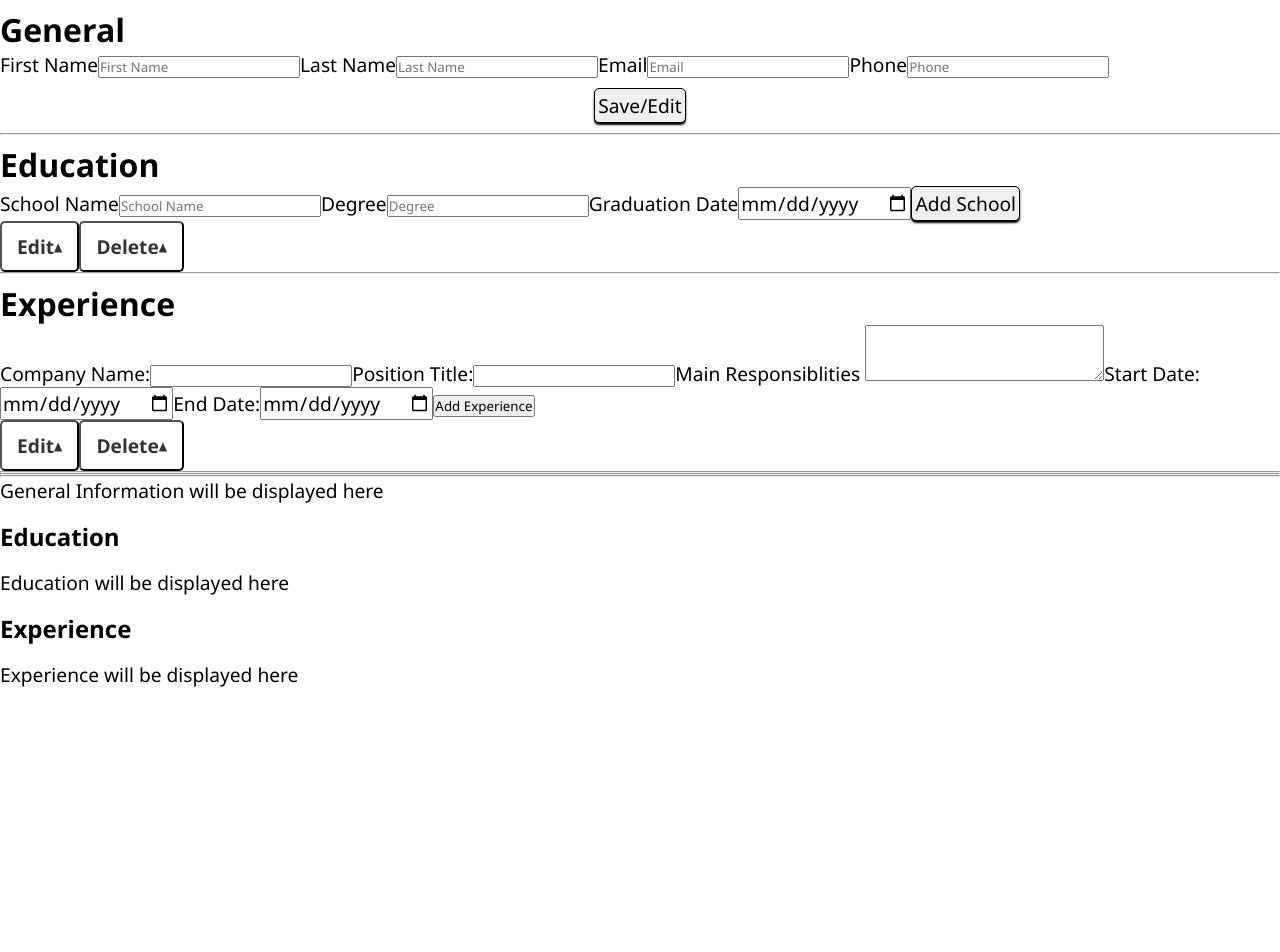
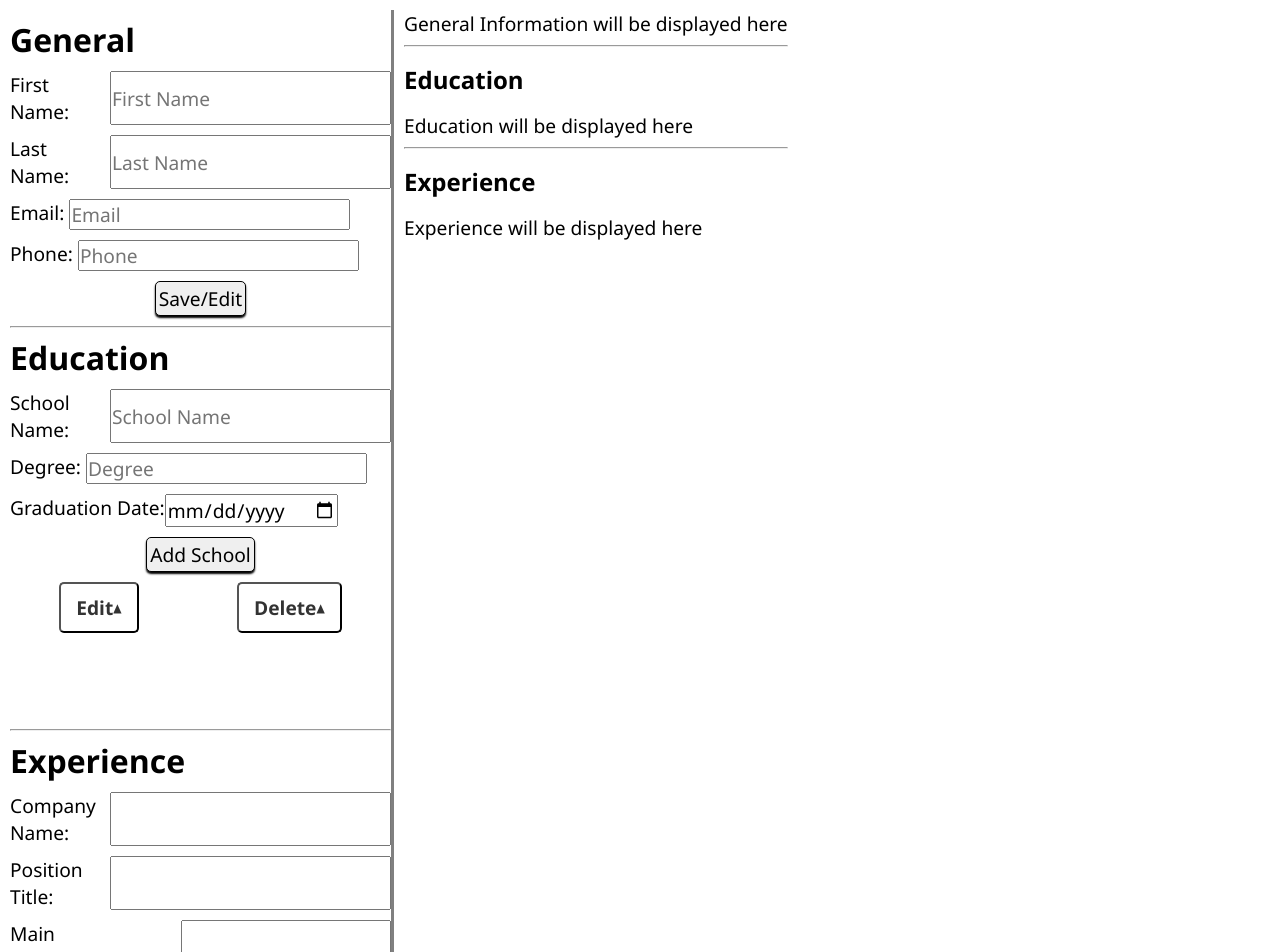
Before and after one commit to BearsLair/React-CV, a React (Vite) app in the folder CV-App/: page / in a window 1280 px wide. Shown: the top 952 px of the page. Before the commit the page ends 800 px from the top, so only its background shows below. Built offline with nearby package versions, Linux system fonts and the light colour scheme.

Commit message:
changed class names to more logical ones

```diff
--- a/CV-App/src/App.jsx
+++ b/CV-App/src/App.jsx
@@ -11,21 +11,22 @@ function App() {
   const [expInfo, setExpInfo] = useState([]);
 
   return (
-    <>
+    <div className="app">
+      <div className="user-inputs-div">
         <General submitGeneral={setGeneralInfo} />
         <hr />
         <Education eduCopy={eduInfo} submitEducation={setEduInfo} />
         <hr />
         <Experience expCopy={expInfo} submitExperience={setExpInfo} />
-      <hr />
-      <hr />
-      <hr />
+      </div>
+      <div className="display-CV-div">
         <CV_Display
           generalData={generalInfo}
           eduData={eduInfo}
           expData={expInfo}
         />
-    </>
+      </div>
+    </div>
   );
 }
 
--- a/CV-App/src/components/CV_Display.jsx
+++ b/CV-App/src/components/CV_Display.jsx
@@ -12,12 +12,13 @@ function CV_Display({ generalData, eduData, expData }) {
       ) : (
         <p>General Information will be displayed here</p>
       )}
+      <hr />
       <h2>Education</h2>
       {eduData.length > 0 ? (
         eduData.map((item) => {
           return (
             <div className="edu-info" key={item.id}>
-              <p>School: {item.schoolName}</p>
+              <p>{item.schoolName}</p>
               <p>Degree: {item.degree}</p>
               <p>Graduation Date: {item.gradDate}</p>
             </div>
@@ -26,12 +27,13 @@ function CV_Display({ generalData, eduData, expData }) {
       ) : (
         <p>Education will be displayed here</p>
       )}
+      <hr />
       <h2>Experience</h2>
       {expData.length > 0 ? (
         expData.map((item) => {
           return (
             <div className="exp-info" key={item.id}>
-              <p>Company: {item.companyName}</p>
+              <p>{item.companyName}</p>
               <p>Position: {item.posTitle}</p>
               <p>Main Reponsibilities: {item.responsibilities}</p>
               <p>
--- a/CV-App/src/components/DropdownMenu.jsx
+++ b/CV-App/src/components/DropdownMenu.jsx
@@ -53,7 +53,10 @@ const DropdownMenu = ({
         <ul>
           {itemArray.map((item) => (
             <li key={item.id}>
-              <button onClick={() => chooseEditItem(item)}>
+              <button
+                className="selection-item"
+                onClick={() => chooseEditItem(item)}
+              >
                 {item[nameInfo]}
               </button>
             </li>
--- a/CV-App/src/components/Education.jsx
+++ b/CV-App/src/components/Education.jsx
@@ -67,31 +67,38 @@ function Education({ eduCopy, submitEducation }) {
   };
 
   return (
-    <div className="education-div">
+    <div className="form-div">
       <h1>Education</h1>
       <form onSubmit={submitFormData}>
+        <div className="input-div">
           <label className="item-label" htmlFor="name">
-          School Name
+            School Name:
           </label>
           <input
             type="text"
+            className="text-input"
             onChange={handleChange}
             value={formData.schoolName}
             placeholder="School Name"
             name="schoolName"
           />
+        </div>
+        <div className="input-div">
           <label className="item-label" htmlFor="degree">
-          Degree
+            Degree:
           </label>
           <input
             type="text"
+            className="text-input"
             onChange={handleChange}
             value={formData.degree}
             placeholder="Degree"
             name="degree"
           />
+        </div>
+        <div className="input-div">
           <label className="item-label" htmlFor="gradDate">
-          Graduation Date
+            Graduation Date:
           </label>
           <input
             className="date-input"
@@ -100,10 +107,14 @@ function Education({ eduCopy, submitEducation }) {
             type="date"
             name="gradDate"
           />
+        </div>
+        <div className="btn-div">
           <button type="submit" className="doc-btn">
             {!editMode ? "Add School" : "Submit Changes"}
           </button>
+        </div>
       </form>
+      <div className="edit-delete">
         <DropdownMenu
           itemArray={eduCopy}
           setItemInfo={setFormData}
@@ -119,6 +130,7 @@ function Education({ eduCopy, submitEducation }) {
           deleteItem={handleDeletion}
         />
       </div>
+    </div>
   );
 }
 
--- a/CV-App/src/components/Experience.jsx
+++ b/CV-App/src/components/Experience.jsx
@@ -69,37 +69,44 @@ function Experience({ expCopy, submitExperience }) {
   };
 
   return (
-    <div className="experience-div">
-      <h1 className="experience-title">Experience</h1>
+    <div className="form-div">
+      <h1 className="div-title">Experience</h1>
       <form onSubmit={submitFormData}>
+        <div className="input-div">
           <label className="item-label" htmlFor="companyName">
             Company Name:
           </label>
           <input
-          className="company-name-input"
+            className="text-input"
             onChange={handleChange}
             value={formData.companyName}
             type="text"
             name="companyName"
           />
+        </div>
+        <div className="input-div">
           <label className="item-label" htmlFor="position-title">
             Position Title:
           </label>
           <input
-          className="pos-title-input"
+            className="text-input"
             onChange={handleChange}
             value={formData.posTitle}
             type="text"
             name="posTitle"
           />
-        <label className="item-label">Main Responsiblities</label>
+        </div>
+        <div className="input-div">
+          <label className="item-label">Main Responsiblities:</label>
           <textarea
-          className="main-resp-input"
+            className="text-area-input"
             id="main-resp"
             name="responsibilities"
             onChange={handleChange}
             value={formData.responsibilities}
           />
+        </div>
+        <div className="input-div">
           <label className="item-label" htmlFor="exp-start-date">
             Start Date:
           </label>
@@ -110,6 +117,8 @@ function Experience({ expCopy, submitExperience }) {
             type="date"
             name="expStartDate"
           />
+        </div>
+        <div className="input-div">
           <label className="item-label" htmlFor="exp-end-date">
             End Date:
           </label>
@@ -120,10 +129,14 @@ function Experience({ expCopy, submitExperience }) {
             type="date"
             name="expEndDate"
           />
-        <button type="submit">
+        </div>
+        <div className="btn-div">
+          <button type="submit" className="doc-btn">
             {!editMode ? "Add Experience" : "Submit Changes"}
           </button>
+        </div>
       </form>
+      <div className="edit-delete">
         <DropdownMenu
           itemArray={expCopy}
           setItemInfo={setFormData}
@@ -138,6 +151,7 @@ function Experience({ expCopy, submitExperience }) {
           deleteItem={handleDeletion}
         />
       </div>
+    </div>
   );
 }
 
--- a/CV-App/src/components/General.jsx
+++ b/CV-App/src/components/General.jsx
@@ -23,53 +23,61 @@ function General({ submitGeneral }) {
   };
 
   return (
-    <div className="general-div">
+    <div className="form-div">
       <h1>General</h1>
       <form className="first-last-name-div" onSubmit={submitFormData}>
+        <div className="input-div">
           <label className="item-label" htmlFor="first-name">
-          First Name
+            First Name:
           </label>
           <input
             type="text"
-          className="first-name-input"
+            className="text-input"
             onChange={handleChange}
             name="firstName"
             value={formData.firstName}
             placeholder="First Name"
           ></input>
+        </div>
+        <div className="input-div">
           <label className="item-label" htmlFor="last-name">
-          Last Name
+            Last Name:
           </label>
           <input
             type="text"
-          className="last-name-input"
+            className="text-input"
             name="lastName"
             value={formData.lastName}
             onChange={handleChange}
             placeholder="Last Name"
           ></input>
+        </div>
+        <div className="input-div">
           <label className="item-label" htmlFor="email">
-          Email
+            Email:
           </label>
           <input
             type="email"
-          className="email-input"
+            className="text-input"
             onChange={handleChange}
             name="email"
             value={formData.email}
             placeholder="Email"
           ></input>
+        </div>
+        <div className="input-div">
           <label className="item-label" htmlFor="phone">
-          Phone
+            Phone:
           </label>
           <input
             type="tel"
-          className="phone-input"
+            className="text-input"
             onChange={handleChange}
             name="phone"
             value={formData.phone}
             placeholder="Phone"
           ></input>
+        </div>
         <div className="btn-div">
           <button className="doc-btn" type="submit">
             Save/Edit
```
Lines whose indentation alone changed are shown as unchanged.
